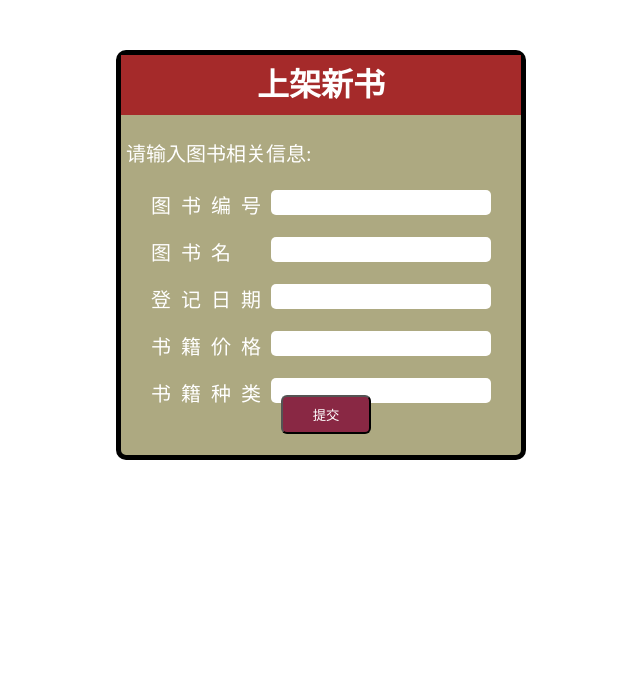
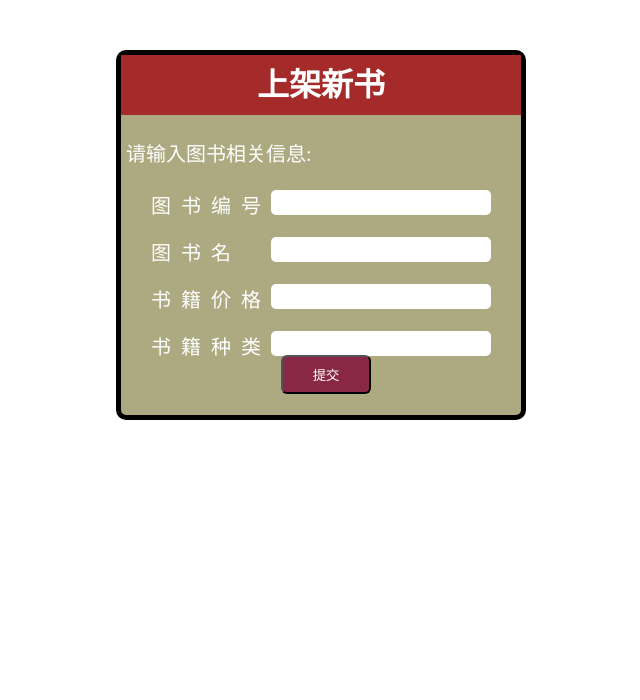
Before and after one commit to Chandler-Bang/library-organization, a PHP site: page /addnewbook.php in a window 1280 px wide. Shown: the top 700 px of the page, without its empty margins (319-959 px from the left). Run offline with PHP 8.4, Linux system fonts and the light colour scheme.

Commit message:
录入新书界面优化

```diff
--- a/addnewbook.php
+++ b/addnewbook.php
@@ -28,7 +28,7 @@
             background-color: rgb(173, 169, 129);
             margin: 0px auto;
             width: 400px;
-            height: 400px;
+            height: 360px;
             position: relative;
         }
 
@@ -52,7 +52,7 @@
 
         .submit {
             position: absolute;
-            top: 340px;
+            top: 300px;
             left: 160px;
         }
 
@@ -117,10 +117,10 @@
                 <span class="Title" style="letter-spacing: 0.5em;">图书名</span><input class="text" type="text" name="bookName"><br><br>
             </div>
 
-			<div >
+			<!-- <div >
                 <span class="Title" style="letter-spacing: 0.5em;">登记日期</span><input class="text" type="text"
                     name="importDate"><br><br>
-            </div>
+            </div> -->
 
 			<!-- <div>
                 <span class="Title" style="letter-spacing: 0.5em;">在馆状态</span><input class="text" type="text"
--- a/bookInsert.php
+++ b/bookInsert.php
@@ -1,11 +1,12 @@
 <?php
 $bookNo=$_REQUEST['bookNo'];//书籍编号
 $bookName=$_REQUEST['bookName'];//书名
-$importDate=$_REQUEST['importDate'];//导入日期
 $bookPrice=$_REQUEST['bookPrice'];//书籍价格(2位小数点)
 $frequ=0;//借书频率
 $category=$_REQUEST['category'];//书籍种类
 $inLibStatus = 'available';
+date_default_timezone_set('Asia/Hong_Kong');//设置为北京时间
+$importDate=date("Y-m-d");//自动获取时间(年月日)
 $mysqli = mysqli_connect("localhost", "root", "", "library");
 if (mysqli_connect_errno()) {
     die("Failed to connect to MySQL: (" . mysqli_connect_errno() . ") " . mysqli_connect_error());
```
